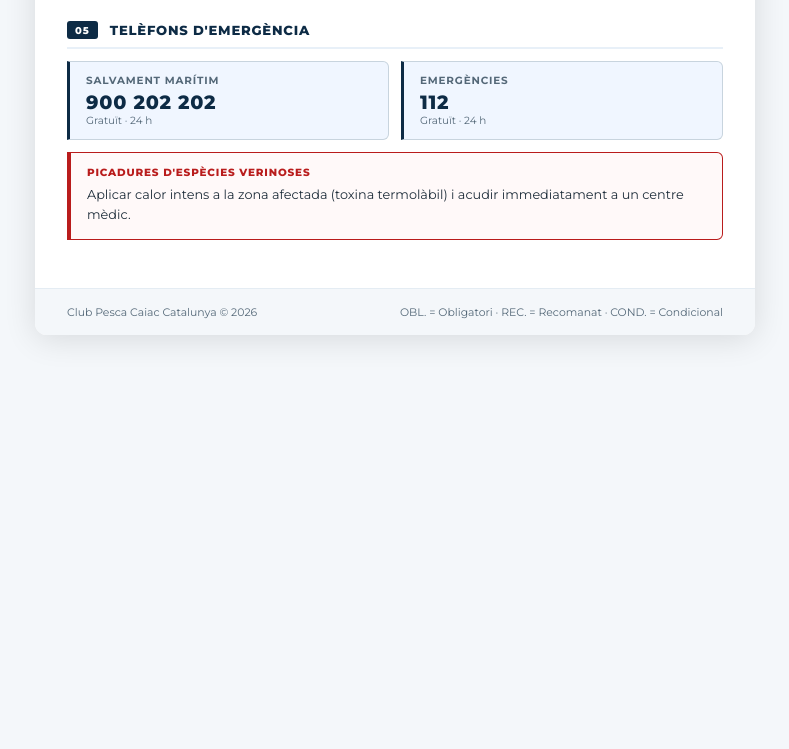
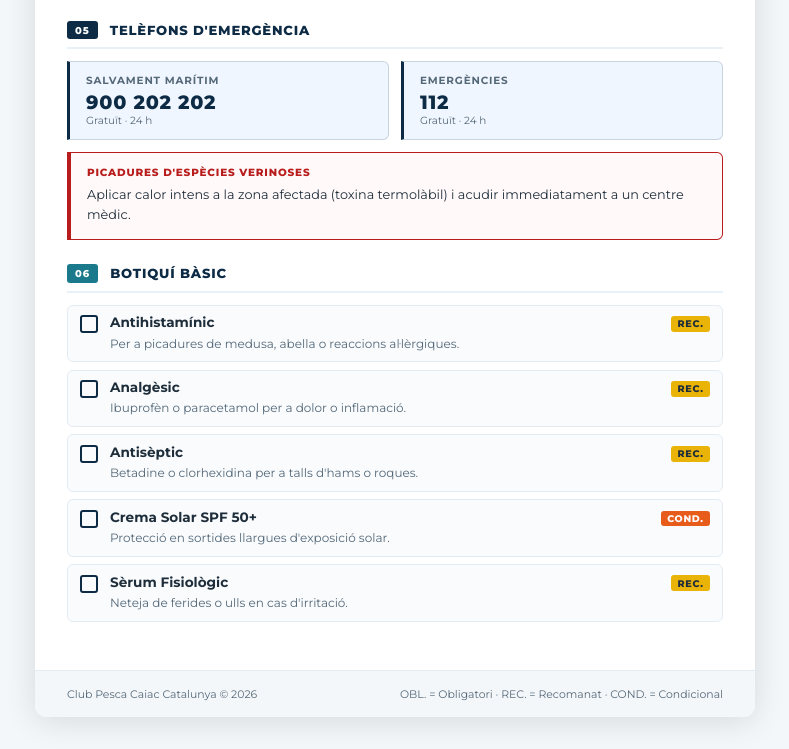
Before and after one commit to DeckardNetto/webclub, a plain HTML site: page checklist-seguretat.html in a window 1280 px wide. Shown: the part 1440-2189 px from the top of the page, without its empty margins (245-1034 px from the left). Before the commit the page ends 1807 px from the top, so only its background shows below. Drawn offline with Linux system fonts and the light colour scheme.

Commit message:
Afegeix secció 06 Botiquí Bàsic a seguretat i checklist

```diff
--- a/checklist-seguretat.html
+++ b/checklist-seguretat.html
@@ -558,6 +558,56 @@
         </div>
       </div>
 
+      <!-- 06 Botiquí Bàsic -->
+      <div class="cl-section">
+        <div class="cl-section-header">
+          <span class="cl-section-num">06</span>
+          <span class="cl-section-title">Botiquí Bàsic</span>
+        </div>
+        <ul class="cl-list">
+          <li class="cl-item">
+            <div class="cl-checkbox"></div>
+            <div class="cl-item-content">
+              <div class="cl-item-name">Antihistamínic</div>
+              <div class="cl-item-desc">Per a picadures de medusa, abella o reaccions al·lèrgiques.</div>
+            </div>
+            <span class="cl-tag cl-tag--rec">REC.</span>
+          </li>
+          <li class="cl-item">
+            <div class="cl-checkbox"></div>
+            <div class="cl-item-content">
+              <div class="cl-item-name">Analgèsic</div>
+              <div class="cl-item-desc">Ibuprofèn o paracetamol per a dolor o inflamació.</div>
+            </div>
+            <span class="cl-tag cl-tag--rec">REC.</span>
+          </li>
+          <li class="cl-item">
+            <div class="cl-checkbox"></div>
+            <div class="cl-item-content">
+              <div class="cl-item-name">Antisèptic</div>
+              <div class="cl-item-desc">Betadine o clorhexidina per a talls d'hams o roques.</div>
+            </div>
+            <span class="cl-tag cl-tag--rec">REC.</span>
+          </li>
+          <li class="cl-item">
+            <div class="cl-checkbox"></div>
+            <div class="cl-item-content">
+              <div class="cl-item-name">Crema Solar SPF 50+</div>
+              <div class="cl-item-desc">Protecció en sortides llargues d'exposició solar.</div>
+            </div>
+            <span class="cl-tag cl-tag--cond">COND.</span>
+          </li>
+          <li class="cl-item">
+            <div class="cl-checkbox"></div>
+            <div class="cl-item-content">
+              <div class="cl-item-name">Sèrum Fisiològic</div>
+              <div class="cl-item-desc">Neteja de ferides o ulls en cas d'irritació.</div>
+            </div>
+            <span class="cl-tag cl-tag--rec">REC.</span>
+          </li>
+        </ul>
+      </div>
+
     </div>
 
     <div class="doc-footer">
```
Also changed, not shown: seguretat.html (+44 -0 lines).
